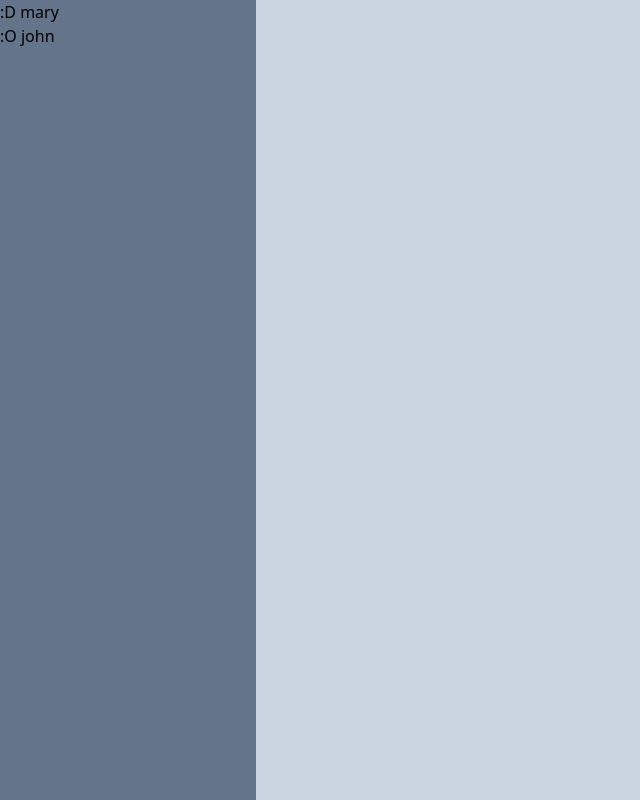
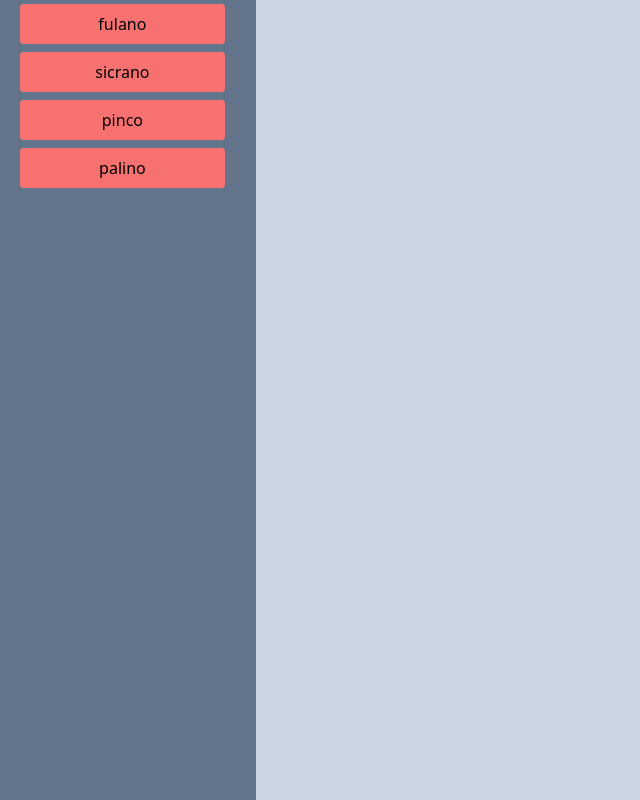
Before and after one commit to sorkofi/msg-app, a React (Vite) app: page / in a window 1280 px wide. Shown: the whole page, without its empty margins (0-640 px from the left). Built offline with nearby package versions, Linux system fonts and the light colour scheme.

Commit message:
added buttons and users array

```diff
--- a/src/App.tsx
+++ b/src/App.tsx
@@ -1,24 +1,37 @@
+import { useMemo, useState } from 'react';
 import reactLogo from './assets/react.svg'
 import './styles/global.css'
 
-let contacts = [
+let users = [
   {
-    username: "mary",
-    avatar: ":D"
+    id: 0,
+    name: "fulano"
   },
   {
-    username: "john",
-    avatar: ":O"
+    id: 1,
+    name: "sicrano"
+  },
+  {
+    id: 2,
+    name: "pinco"
+  },
+  {
+    id: 3,
+    name: "palino"
   }
-];
+]
 
 function App() {
 
   return(
     <div className='flex flex-row'>
       {/* Sidebar container */}
-      <div className='w-[16rem] bg-slate-500 '>
-        <ol>{contacts.map((e) => <li>{e.avatar+" "+e.username}</li>)}</ol>
+      <div className='flex flex-col w-[16rem] bg-slate-500 '>
+        <ol className='flex flex-col'>{users.map((e) =>
+          <li key={e.id}>
+            <button className='w-4/5 bg-red-400 p-2 mx-5 my-1 rounded'>{e.name}</button>
+          </li>)}
+        </ol>
       </div>
 
       {/* Content container */}
--- a/src/main.tsx
+++ b/src/main.tsx
@@ -3,7 +3,5 @@ import ReactDOM from 'react-dom/client'
 import App from './App'
 
 ReactDOM.createRoot(document.getElementById('root') as HTMLElement).render(
-  <React.StrictMode>
-    <App />
-  </React.StrictMode>,
+    <App />,
 )
```
